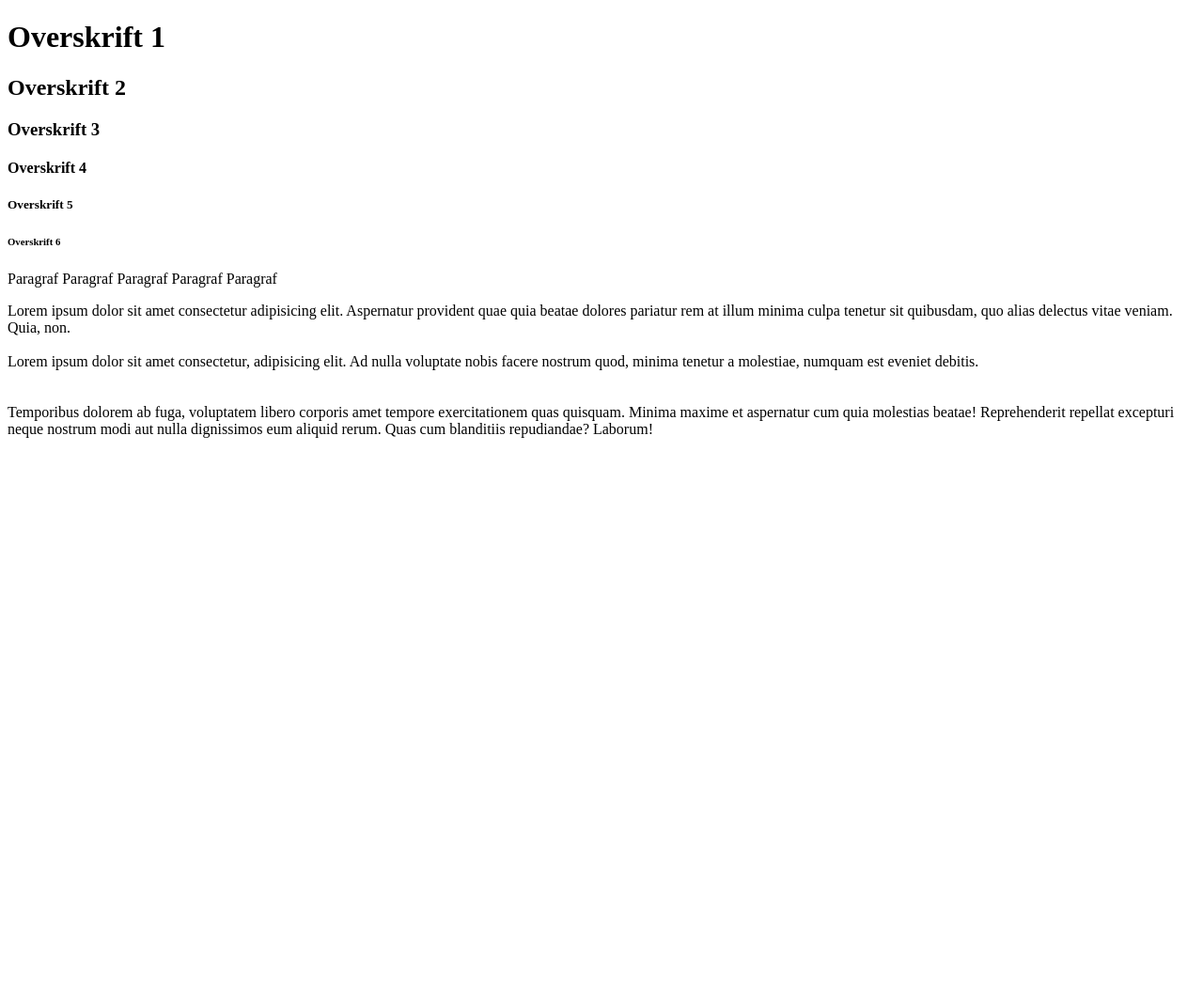
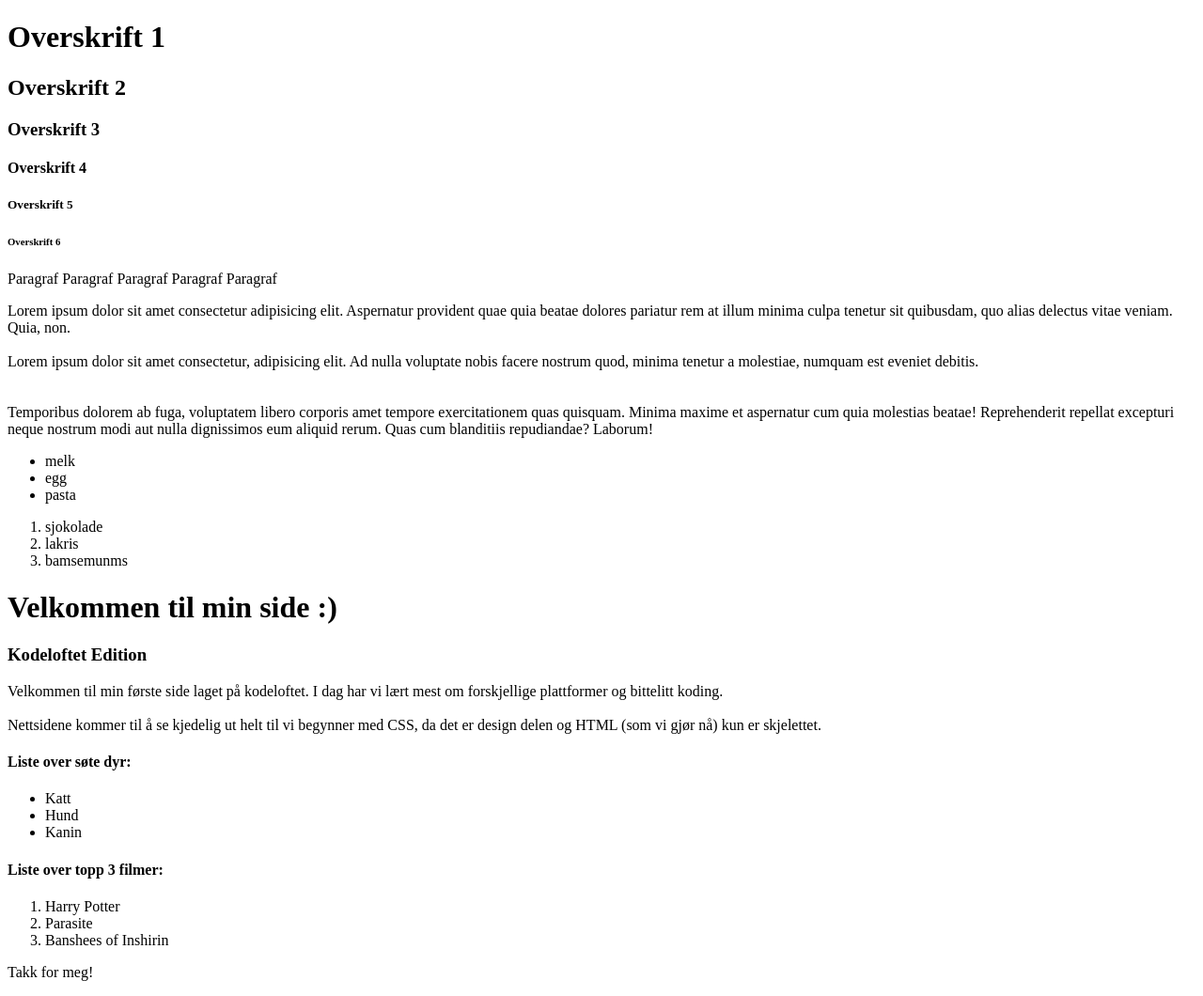
Before and after one commit to hannealvaer/fontenehuset_dag1, a website: page index.html in a window 1280 px wide. Shown: the whole page at 94% size. Before the commit the page ends 800 px from the top, so only its background shows below. Drawn offline with Linux system fonts and the light colour scheme.

Commit message:
Added text and lists

```diff
--- a/index.html
+++ b/index.html
@@ -19,5 +19,32 @@
     <p>Lorem ipsum dolor sit amet consectetur adipisicing elit. Aspernatur provident quae quia beatae dolores pariatur rem at illum minima culpa tenetur sit quibusdam, quo alias delectus vitae veniam. Quia, non. <br><br>Lorem ipsum dolor sit amet consectetur, adipisicing elit. Ad nulla voluptate nobis facere nostrum quod, minima tenetur a molestiae, numquam est eveniet debitis.
 
       <br><br><br>Temporibus dolorem ab fuga, voluptatem libero corporis amet tempore exercitationem quas quisquam. Minima maxime et aspernatur cum quia molestias beatae! Reprehenderit repellat excepturi neque nostrum modi aut nulla dignissimos eum aliquid rerum. Quas cum blanditiis repudiandae? Laborum!</p>
+
+      <ul>
+<li>melk</li>
+<li>egg</li>
+<li>pasta</li>
+      </ul>
+      <ol>
+        <li>sjokolade</li>
+        <li>lakris</li>
+        <li>bamsemunms</li>
+      </ol>
+
+      <h1>Velkommen til min side :)</h1>
+      <h3>Kodeloftet Edition </h3>
+      <p>Velkommen til min første side laget på kodeloftet. I dag har vi lært mest om forskjellige plattformer og bittelitt koding. <br><br> Nettsidene kommer til å se kjedelig ut helt til vi begynner med CSS, da det er design delen og HTML (som vi gjør nå) kun er skjelettet.
+      </p>
+      <h4>Liste over søte dyr:</h4>
+      <ul><li>Katt</li>
+      <li>Hund</li>
+    <li>Kanin</li></ul>
+
+    <h4>Liste over topp 3 filmer:</h4>
+    <ol><li>Harry Potter</li>
+    <li>Parasite
+      <li>Banshees of Inshirin</li>
+    </li></ol>
+<p>Takk for meg!</p>
   </body>
 </html>
```
